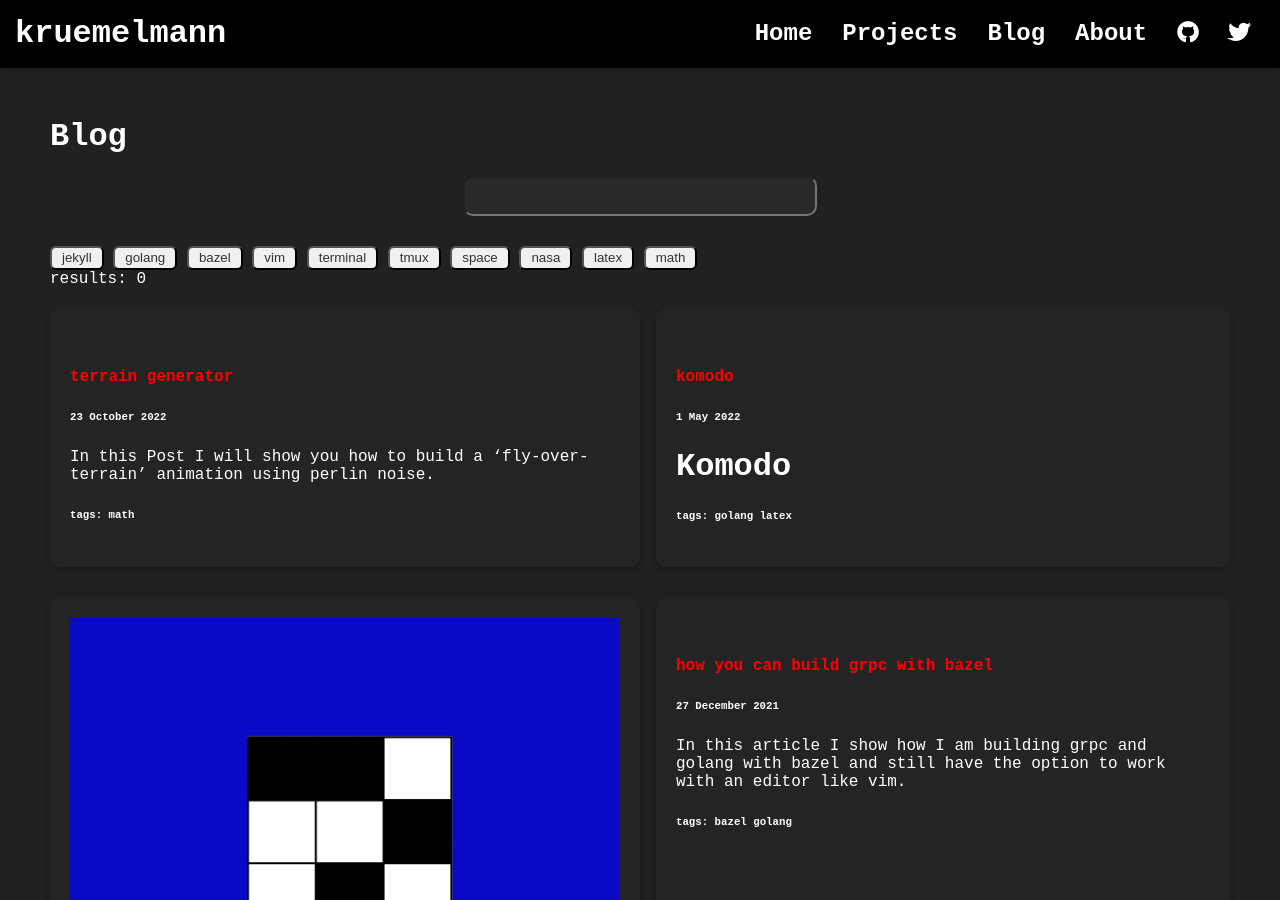
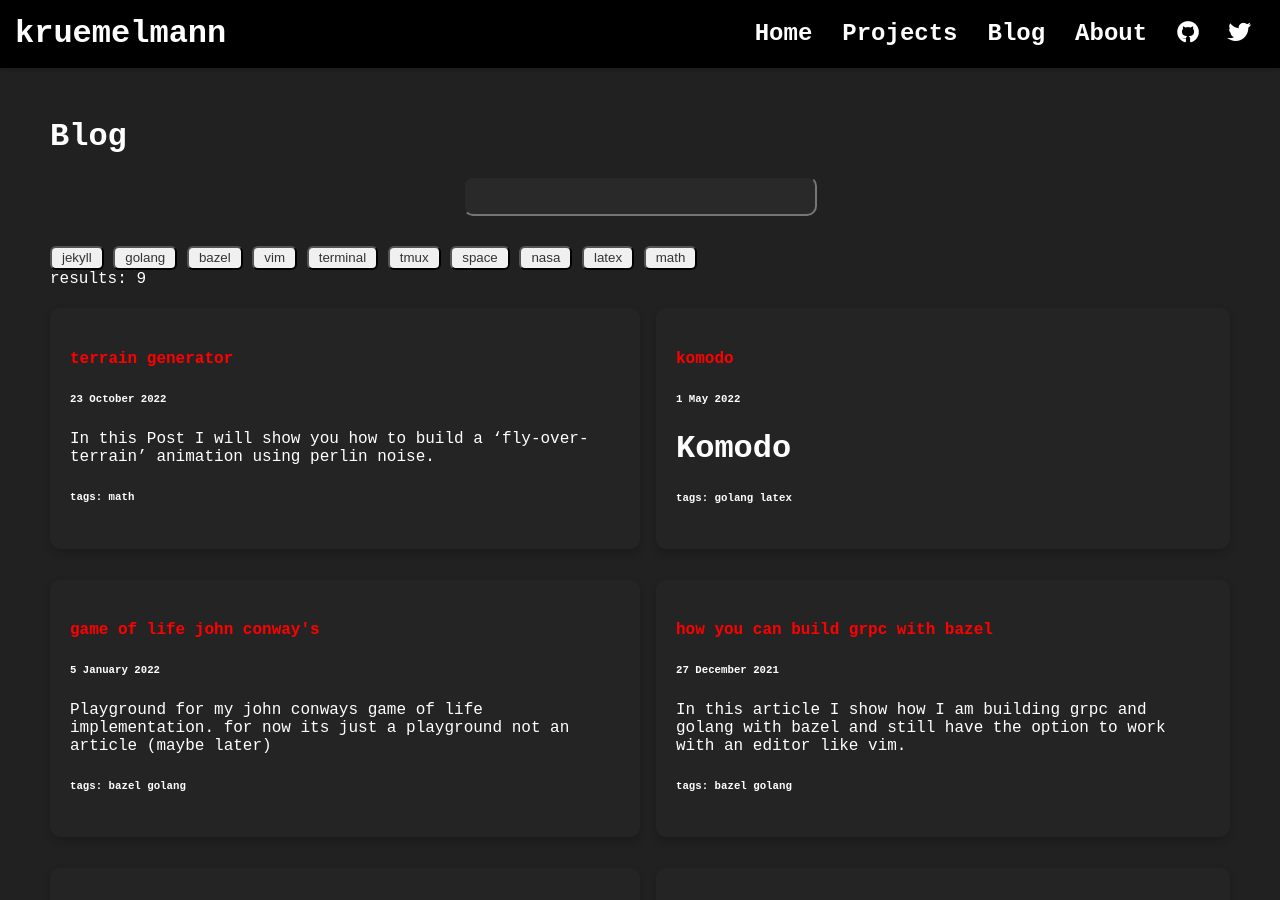
Before and after one commit to Kruemelmann/kruemelmann.github.io, a Jekyll site: the page built from blog.html, in a window 1280 px wide and 900 px high. Built offline with Jekyll 4.4.1, drawn with Linux system fonts in a browser that asks for light colours.

Commit message:
fix the filter problem

```diff
--- a/blog.html
+++ b/blog.html
@@ -17,10 +17,9 @@ title: Blog
             results: <span id="results_count"></span>
         </div>
     </div>
-    <div class="blog-list">
+    <ul class="blog-list">
         {% for post in site.posts %}
-            <div class="blog-list-item" onclick="location.href='{{ post.url }}';">
-                <img class="blog-list-item-img" src="{{ post.image }}">
+            <li class="blog-list-item" onclick="location.href='{{ post.url }}';">
                 <h4 href="{{ post.url }}">
                     <a>{{ post.title }}</a>
                 </h4>
@@ -36,9 +35,9 @@ title: Blog
                         <span class="tag">{{ tag }}</span>
                     {% endfor %}
                 </h6>
-            </div>
+            </li>
         {% endfor %}
-    </div>
+    </ul>
     <script>
         // This block gets executed when the DOM is ready
         //      -> so the list of posts is available here
```
